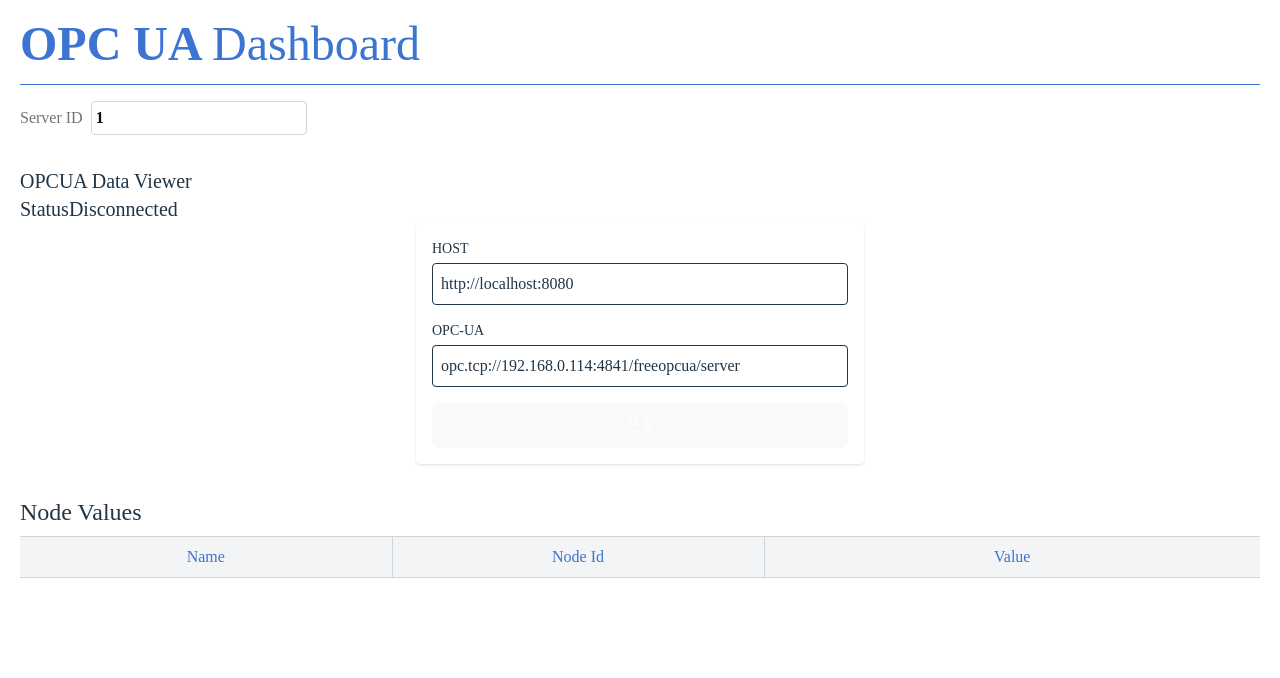
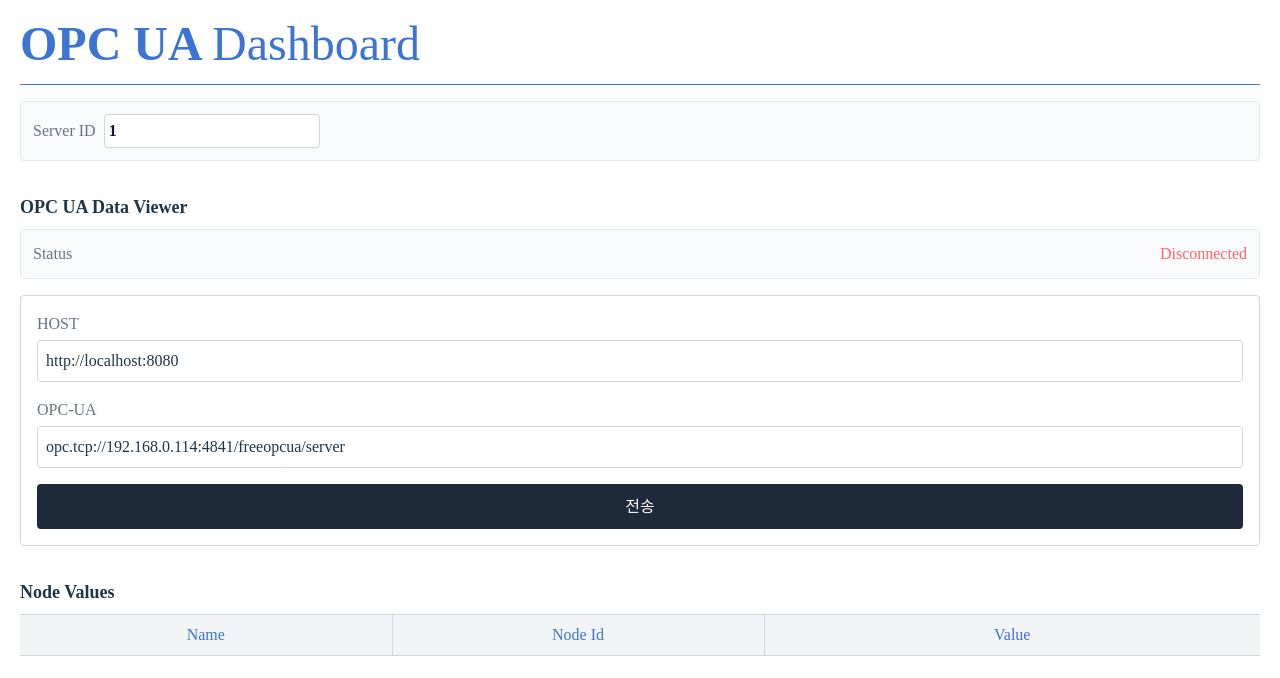
Before and after one commit to emalron/opcdashboard, a React (Vite) app: page / in a window 1280 px wide. Shown: the top 678 px of the page. Built offline with nearby package versions, Linux system fonts and the light colour scheme; a web font is replaced by a local one.

Commit message:
0318-0347

```diff
--- a/src/App.jsx
+++ b/src/App.jsx
@@ -11,11 +11,11 @@ function App() {
         OPC UA <span className="text-5xl font-thin">Dashboard</span>
       </h1>
       <div>
-        <label className="">
-          <span className="text-neutral-500 font-light">Server ID</span>
+        <label className="flex items-center p-3 bg-gray-50 rounded-sm border border-gray-200">
+          <span className="text-base text-gray-500 font-light">Server ID</span>
           <input
             type="number"
-            className="text-neutral-950 font-semibold border border-gray-300 p-1 focus:outline-none focus:ring-blue-500 focus:border-blue-500 rounded-sm ml-2"
+            className="text-gray-900 font-semibold border border-gray-300 p-1 rounded-sm ml-2 bg-white"
             value={serverId}
             onChange={(e) => setServerId(Number(e.target.value))}
             min="1"
--- a/src/components/OpcConnector.jsx
+++ b/src/components/OpcConnector.jsx
@@ -1,10 +1,10 @@
-import React, {useState} from 'react';
+import React, { useState } from "react";
 
-const OpcConnector = ({serverUrl, setServerUrl, setOpcConnected}) => {
-    const [opcUrl, setOpcUrl] = useState('opc.tcp://192.168.0.114:4841/freeopcua/server');
+const OpcConnector = ({ serverUrl, setServerUrl, setOpcConnected }) => {
+  const [opcUrl, setOpcUrl] = useState("opc.tcp://192.168.0.114:4841/freeopcua/server");
   const [loading, setLoading] = useState(false);
   const [error, setError] = useState(false);
-    const [response, setResponse] = useState('');
+  const [response, setResponse] = useState("");
 
   // 보이시나요?
 
@@ -13,80 +13,62 @@ const OpcConnector = ({serverUrl, setServerUrl, setOpcConnected}) => {
   const sendMessage = async (e) => {
     e.preventDefault();
     setLoading(true);
-        setError('');
-        setResponse('');
+    setError("");
+    setResponse("");
 
     try {
-            const opcHost = {url: opcUrl};
+      const opcHost = { url: opcUrl };
       const url = `${serverUrl}/init`;
 
       const response = await fetch(url, {
-                method: 'POST',
+        method: "POST",
         headers: {
-                    'Content-Type': 'application/json'
+          "Content-Type": "application/json",
         },
-                body: JSON.stringify(opcHost)
+        body: JSON.stringify(opcHost),
       });
 
-            if(!response.ok) throw new Error(`Error sendMessage: ${response.status}`)
+      if (!response.ok) throw new Error(`Error sendMessage: ${response.status}`);
 
       const data = await response.json();
       setResponse(JSON.stringify(data, null, 2));
-            if(data.result) {
+      if (data.result) {
         setOpcConnected(true);
       } else {
         setOpcConnected(false);
       }
-        } catch(err) {
-            setError(`${err.message}`)
+    } catch (err) {
+      setError(`${err.message}`);
       setOpcConnected(false);
     } finally {
       setLoading(false);
     }
-    }
+  };
 
   return (
-        <div className='max-w-md mx-auto p-4 bg-white rounded shadow'>
+    <div className="p-4 bg-white rounded border border-gray-300 w-full">
       <form onSubmit={sendMessage}>
-                <div className='mb-4'>
-                    <label className='block text-sm font-medium mb-1'>HOST</label>
-                    <input
-                        type='text'
-                        value='http://localhost:8080'
-                        onChange={(e)=> setServerUrl(e.target.value)}
-                        className="w-full p-2 border rounded"
-                        required
-                    />
+        <div className="mb-4">
+          <label className="block text-base text-gray-500 font-light mb-1">HOST</label>
+          <input type="text" value="http://localhost:8080" onChange={(e) => setServerUrl(e.target.value)} className="w-full p-2 border rounded-sm border-gray-300" required />
         </div>
-                <div className='mb-4'>
-                    <label className='block text-sm font-medium mb-1'>OPC-UA</label>
-                    <input
-                        type='text'
-                        value='opc.tcp://192.168.0.114:4841/freeopcua/server'
-                        onChange={(e)=> setOpcUrl(e.target.value)}
-                        className="w-full p-2 border rounded"
-                        required
-                    />
+        <div className="mb-4">
+          <label className="block text-base text-gray-500 font-light mb-1">OPC-UA</label>
+          <input type="text" value="opc.tcp://192.168.0.114:4841/freeopcua/server" onChange={(e) => setOpcUrl(e.target.value)} className="w-full p-2 border rounded-sm border-gray-300" required />
         </div>
-                <button
-                    type='submit'
-                    disabled={loading}
-                    className='w-full bg-blue-500 text-white p-2 rounded hover:bg-blue-600 disabled:bg-blue-300'
-                >
-                    {loading ? '전송 중...' : '전송'}
+        <button type="submit" disabled={loading} className="w-full bg-gray-800! text-white p-2 rounded-sm! hover:bg-blue-600! disabled:bg-gray-400!">
+          {loading ? "전송 중..." : "전송"}
         </button>
       </form>
 
-            { error && (
-                <div className='mt-4'>
-                    <h3 className='font-medium mb-2'>서버 응답:</h3>
-                    <pre className='bg-gray-100 p-3 rounded overflow-x-auto'>
-                        {response}
-                    </pre>
+      {error && (
+        <div className="mt-4">
+          <h3 className="font-medium mb-2">서버 응답:</h3>
+          <pre className="bg-gray-100 p-3 rounded overflow-x-auto">{response}</pre>
         </div>
       )}
     </div>
-    )
+  );
 };
 
 export default OpcConnector;
--- a/src/components/OpcUaBrowser.jsx
+++ b/src/components/OpcUaBrowser.jsx
@@ -120,9 +120,9 @@ const OpcUaBrowser = ({serverUrl}) => {
     }
 
     return (
-        <div className="p-4 border rounded-lg bg-white shadow-sm">
-            <h2 className="text-lg font-bold mb-4">OPC UA Node Browser</h2>
-            <div className="border roudned p-2 bg-gray-50 overflow-auto max-h-96">
+        <div className="mt-8">
+            <h2 className="text-lg font-bold mb-2">OPC UA Node Browser</h2>
+            <div className="border border-gray-300 roudned p-2 bg-gray-50 overflow-auto max-h-96">
                 {rootNode && <TreeNode node={rootNode} fetchChildren={fetchChildren} serverUrl={serverUrl} />}
             </div>
         </div>
--- a/src/components/OpcUaDataViewer.jsx
+++ b/src/components/OpcUaDataViewer.jsx
@@ -1,11 +1,11 @@
 import React, { useState, useEffect, useRef } from "react";
-import SockJS from 'sockjs-client';
-import { Client } from '@stomp/stompjs';
+import SockJS from "sockjs-client";
+import { Client } from "@stomp/stompjs";
 import OpcUaBrowser from "./OpcUaBrowser";
 import OpcConnector from "./OpcConnector";
 
 const OpcUaDataViewer = ({ serverId }) => {
-    const [serverUrl, setServerUrl] = useState('http://localhost:8080');
+  const [serverUrl, setServerUrl] = useState("http://localhost:8080");
   const [connected, setConnected] = useState(false);
   const [opcConnected, setOpcConnected] = useState(false);
   const [nodeValues, setNodeValues] = useState({});
@@ -21,25 +21,25 @@ const OpcUaDataViewer = ({ serverId }) => {
       clientRef.current.deactivate();
       clientRef.current = null;
       setConnected(false);
-            console.log('cleanup activated');
+      console.log("cleanup activated");
     }
   };
 
   // WebSocket 연결 설정 초기화
   useEffect(() => {
-        if(opcConnected) {
+    if (opcConnected) {
       // 이전 연결 정리
       cleanup();
 
       // STOMP 클라이언트 생성
       const stompClient = new Client({
-                webSocketFactory: () => new SockJS('http://localhost:8080/ws'),
+        webSocketFactory: () => new SockJS("http://localhost:8080/ws"),
         debug: (str) => {
           // console.log(str);
         },
         reconnectDelay: 5_000,
         heartbeatIncoming: 4_000,
-                heartbeatOutgoing: 4_000
+        heartbeatOutgoing: 4_000,
       });
 
       stompClient.onConnect = (frame) => {
@@ -51,7 +51,7 @@ const OpcUaDataViewer = ({ serverId }) => {
           try {
             const data = JSON.parse(message.body);
             setNodeValues(data);
-                    } catch(error) {
+          } catch (error) {
             console.error(`Error parsing message: ${error}`);
           }
         });
@@ -61,7 +61,7 @@ const OpcUaDataViewer = ({ serverId }) => {
       };
 
       stompClient.onStompError = (frame) => {
-                console.error(`STOMP error: ${frame.headers['message']}`)
+        console.error(`STOMP error: ${frame.headers["message"]}`);
         setConnected(false);
       };
 
@@ -74,30 +74,23 @@ const OpcUaDataViewer = ({ serverId }) => {
       cleanup();
     }
 
-
     // component unmount callback: cleanup
     return cleanup;
   }, [serverId, opcConnected]);
 
   return (
     <div className="opcua-data-viewer">
-            <h3 className="mt-8 font-medium text-xl">OPCUA Data Viewer</h3>
-            <div className="connection-status flex ">
-                <span className="text-xl">Status</span><span className="text-xl">{ connected ? 'Connected' : 'Disconnected'}</span>
+      <h3 className="mt-8 font-bold text-lg">OPC UA Data Viewer</h3>
+      <div className="connection-status flex justify-between mt-2 mb-4 bg-gray-50 p-3 rounded-sm border border-gray-200">
+        <span className="text-base text-gray-500 font-light">Status</span>
+        {connected ? <span className="text-base font-rg text-sky-500">Connected</span> : <span className="text-base font-rg text-red-400">Disconnected</span>}
       </div>
-            <div>
-
-            </div>
-                {
-                    connected && opcConnected ?
-                    (<OpcUaBrowser serverUrl={serverUrl} />)
-                    :
-                    (<OpcConnector serverUrl={serverUrl} setServerUrl={setServerUrl} setOpcConnected={setOpcConnected}/>)
-                }
-            <h3 className="mt-8 font-medium text-2xl">Node Values</h3>
+      <div></div>
+      {connected && opcConnected ? <OpcUaBrowser serverUrl={serverUrl} /> : <OpcConnector serverUrl={serverUrl} setServerUrl={setServerUrl} setOpcConnected={setOpcConnected} />}
+      <h3 className="mt-8 font-bold text-lg">Node Values</h3>
       <table className="data-table table-auto border-collapse w-full mt-2">
         <colgroup>
-                    <col width="30%"/>
+          <col width="30%" />
           <col width="30%" />
           <col width="40%" />
         </colgroup>
```
Lines whose indentation alone changed are shown as unchanged.
